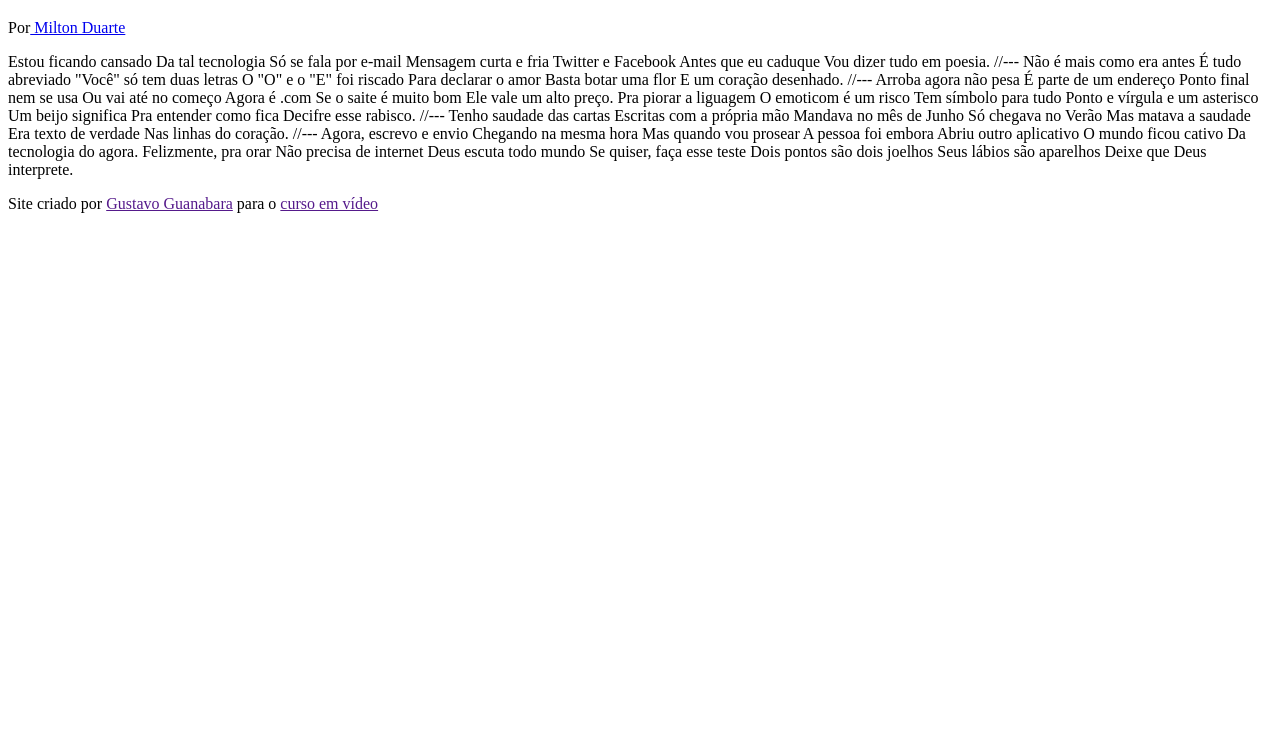
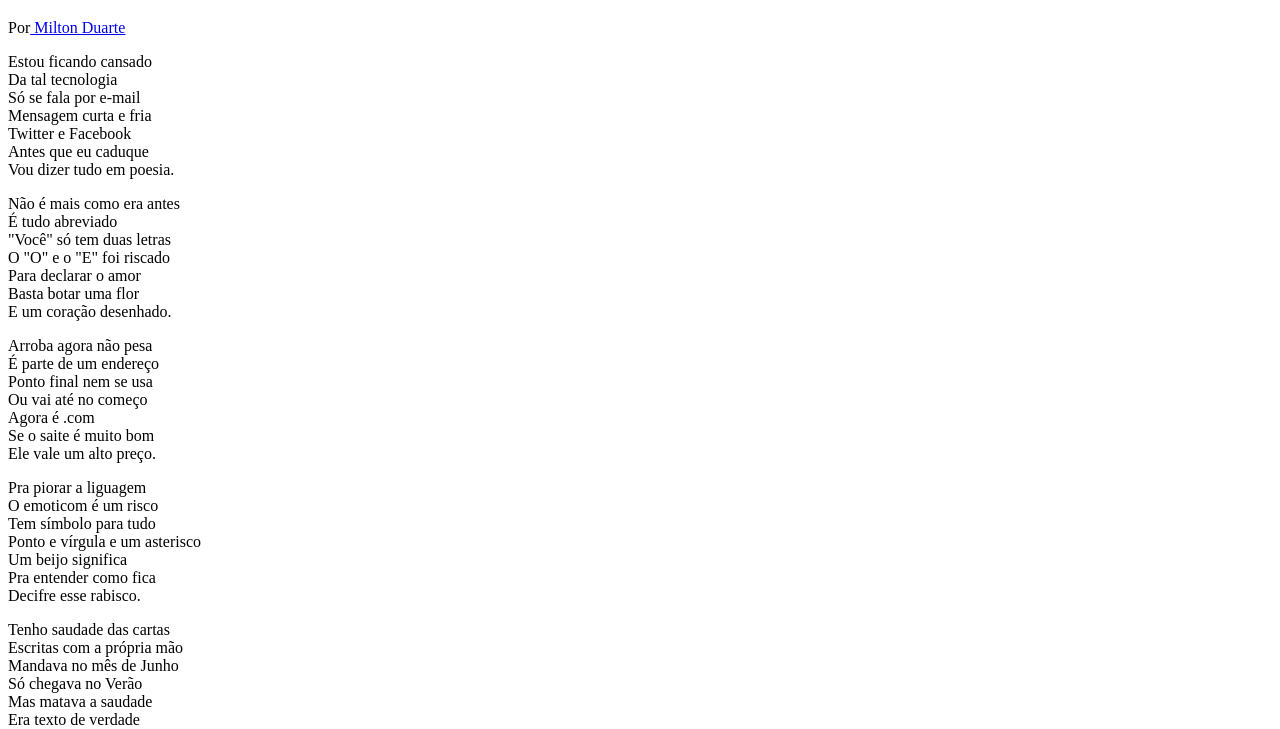
Before and after one commit to RafaelSPro/cordel-moderno, a plain HTML site: page index.html in a window 1280 px wide. Shown: the part 61-790 px from the top of the page. Drawn offline with Linux system fonts and the light colour scheme.

Commit message:
atualização projeto cordel

```diff
--- a/index.html
+++ b/index.html
@@ -16,72 +16,96 @@
        </p>
 
     <main>
-        Estou ficando cansado
-        Da tal tecnologia
-        Só se fala por e-mail
-        Mensagem curta e fria
-        Twitter e Facebook
-        Antes que eu caduque
+        <section>
+            <p>
+                Estou ficando cansado <br>
+                Da tal tecnologia <br>
+                Só se fala por e-mail <br>
+                Mensagem curta e fria <br>
+                Twitter e Facebook <br>
+                Antes que eu caduque <br>
                 Vou dizer tudo em poesia.
+            </p>
 
-        //---
+        </section>
 
-        Não é mais como era antes
-        É tudo abreviado
-        "Você" só tem duas letras
-        O "O" e o "E" foi riscado
-        Para declarar o amor
-        Basta botar uma flor
+
+        <section>
+            <p>
+                Não é mais como era antes <br>
+                É tudo abreviado <br>
+                "Você" só tem duas letras <br>
+                O "O" e o "E" foi riscado <br>
+                Para declarar o amor <br>
+                Basta botar uma flor <br>
                 E um coração desenhado.
+            </p>
+        </section>
 
-        //---
 
-        Arroba agora não pesa
-        É parte de um endereço
-        Ponto final nem se usa
-        Ou vai até no começo
-        Agora é .com
-        Se o saite é muito bom
+
+        <section>
+            <p>
+                Arroba agora não pesa <br>
+                É parte de um endereço <br>
+                Ponto final nem se usa <br>
+                Ou vai até no começo <br>
+                Agora é .com <br>
+                Se o saite é muito bom <br>
                 Ele vale um alto preço.
+            </p>
 
-        Pra piorar a liguagem
-        O emoticom é um risco
-        Tem símbolo para tudo
-        Ponto e vírgula e um asterisco
-        Um beijo significa
-        Pra entender como fica
+            <p>
+                Pra piorar a liguagem <br>
+                O emoticom é um risco <br>
+                Tem símbolo para tudo <br>
+                Ponto e vírgula e um asterisco <br>
+                Um beijo significa <br>
+                Pra entender como fica <br>
                 Decifre esse rabisco.
+            </p>
+        </section>
 
-        //---
 
-        Tenho saudade das cartas
-        Escritas com a própria mão
-        Mandava no mês de Junho
-        Só chegava no Verão
-        Mas matava a saudade
-        Era texto de verdade
+
+        <section>
+            <p>
+                Tenho saudade das cartas <br>
+                Escritas com a própria mão <br>
+                Mandava no mês de Junho <br>
+                Só chegava no Verão <br>
+                Mas matava a saudade <br>
+                Era texto de verdade <br>
                 Nas linhas do coração.
+            </p>
+        </section>
 
-        //---
 
-        Agora, escrevo e envio
-        Chegando na mesma hora
-        Mas quando vou prosear
-        A pessoa foi embora
-        Abriu outro aplicativo
-        O mundo ficou cativo
+
+        <section>
+            <p>
+                Agora, escrevo e envio <br>
+                Chegando na mesma hora <br>
+                Mas quando vou prosear <br>
+                A pessoa foi embora <br>
+                Abriu outro aplicativo <br>
+                O mundo ficou cativo <br>
                 Da tecnologia do agora.
+            </p>
 
-        Felizmente, pra orar
-        Não precisa de internet
-        Deus escuta todo mundo
-        Se quiser, faça esse teste
-        Dois pontos são dois joelhos
-        Seus lábios são aparelhos
+            <p>
+                Felizmente, pra orar <br>
+                Não precisa de internet <br>
+                Deus escuta todo mundo <br>
+                Se quiser, faça esse teste <br>
+                Dois pontos são dois joelhos <br>
+                Seus lábios são aparelhos <br>
                 Deixe que Deus interprete.
+            </p>
+        </section>
     </main>
     <footer>
-        <p>Site criado por <a href="">Gustavo Guanabara</a> para o <a href="">curso em vídeo</a></p>
+        <p>Site criado por <a href="https://gustavoguanabara.github.io/">Gustavo Guanabara</a> para o <a href="https://www.cursoemvideo.com/">curso em vídeo</a></p>
     </footer>
 
 
```
Lines whose indentation alone changed are shown as unchanged.
